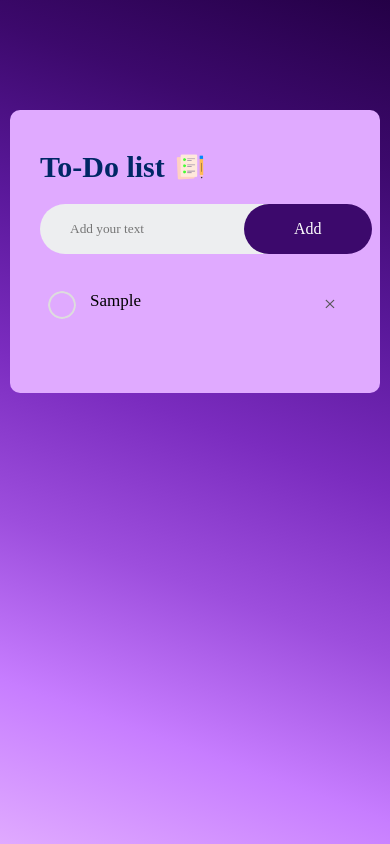
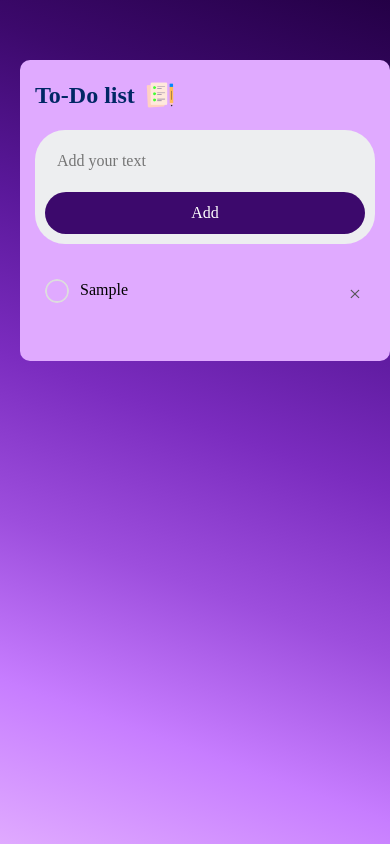
Before and after one commit to Urfavsahil/my-website, a plain HTML site: page index.html in a window 390 px wide. Both pictures are taken after typing "Sample" into the empty fields and a click on the button "Add". Drawn offline with Linux system fonts and the light colour scheme.

Commit message:
Update style.css

```diff
--- a/style.css
+++ b/style.css
@@ -112,3 +112,43 @@ h2{
     font-size: 30px;
 
 }
+@media only screen and (max-width: 600px) {
+    .todo-app {
+        padding: 20px 15px 50px;
+        margin: 50px 10px;
+    }
+
+    .row {
+        flex-direction: column;
+        gap: 10px;
+        padding: 10px;
+    }
+
+    input {
+        width: 100%;
+        padding: 12px;
+        font-size: 16px;
+    }
+
+    button {
+        width: 100%;
+        padding: 12px;
+        font-size: 16px;
+    }
+
+    h2 {
+        font-size: 24px;
+    }
+
+    ul li {
+        font-size: 16px;
+        padding-left: 45px;
+    }
+
+    ul li::before {
+        top: 10px;
+        left: 10px;
+        height: 24px;
+        width: 24px;
+    }
+}
```
